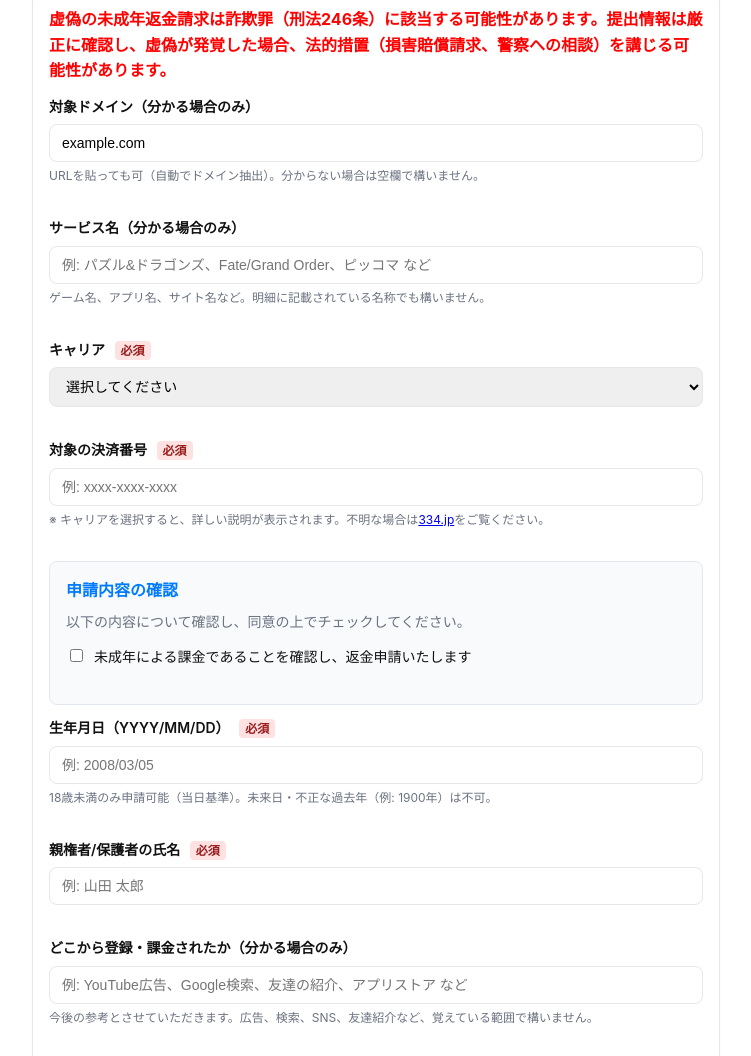
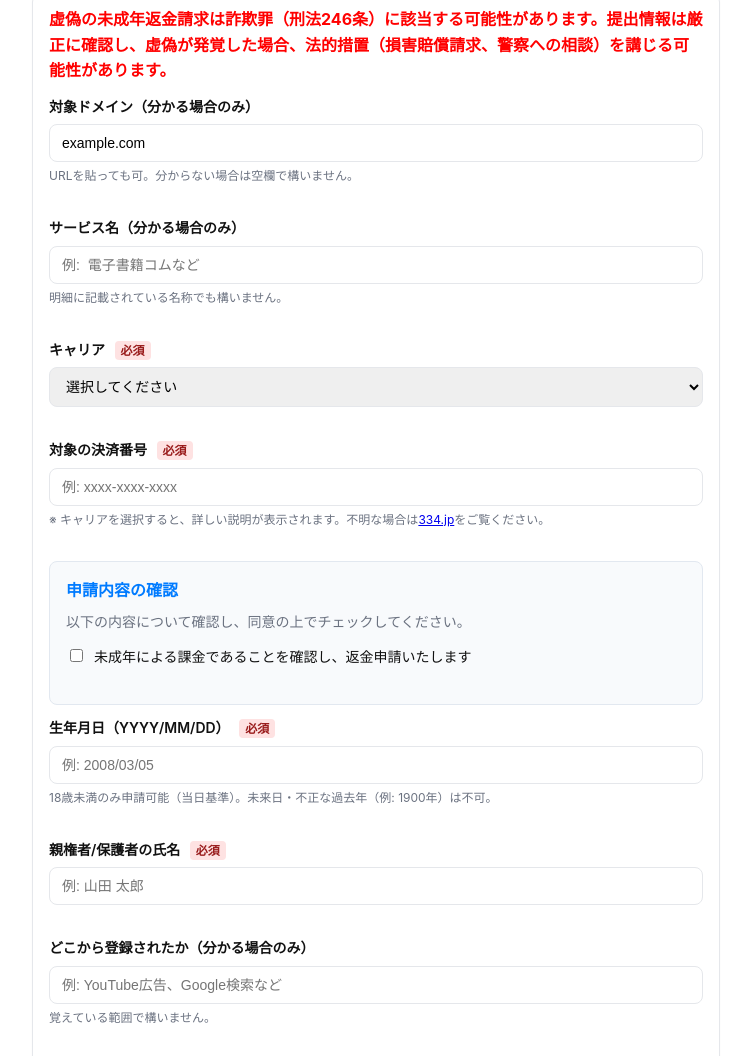
Before and after one commit to TS-KSato/sample, a plain HTML site: page index.html in a window 1280 px wide. Shown: the part 150-1206 px from the top of the page, without its empty margins (264-1015 px from the left). Drawn offline with Linux system fonts and the light colour scheme.

Commit message:
Add files via upload

```diff
--- a/index.html
+++ b/index.html
@@ -117,15 +117,15 @@
             value="example.com"
             maxlength="253"
           />
-          <small class="hint">URLを貼っても可（自動でドメイン抽出）。分からない場合は空欄で構いません。</small>
+          <small class="hint">URLを貼っても可。分からない場合は空欄で構いません。</small>
           <small class="error" id="err-targetDomain" aria-live="polite"></small>
         </label>
 
         <!-- サービス名（任意） -->
         <label class="field">
           <span>サービス名（分かる場合のみ）</span>
-          <input type="text" name="serviceName" id="serviceName" maxlength="100" placeholder="例: パズル&ドラゴンズ、Fate/Grand Order、ピッコマ など" />
-          <small class="hint">ゲーム名、アプリ名、サイト名など。明細に記載されている名称でも構いません。</small>
+          <input type="text" name="serviceName" id="serviceName" maxlength="100" placeholder="例:  電子書籍コムなど" />
+          <small class="hint">明細に記載されている名称でも構いません。</small>
           <small class="error" id="err-serviceName" aria-live="polite"></small>
         </label>
 
@@ -179,9 +179,9 @@
 
         <!-- どこから登録したか（任意・参考情報） -->
         <label class="field">
-          <span>どこから登録・課金されたか（分かる場合のみ）</span>
-          <input type="text" name="registrationSource" id="registrationSource" maxlength="200" placeholder="例: YouTube広告、Google検索、友達の紹介、アプリストア など" />
-          <small class="hint">今後の参考とさせていただきます。広告、検索、SNS、友達紹介など、覚えている範囲で構いません。</small>
+          <span>どこから登録されたか（分かる場合のみ）</span>
+          <input type="text" name="registrationSource" id="registrationSource" maxlength="200" placeholder="例: YouTube広告、Google検索など" />
+          <small class="hint">覚えている範囲で構いません。</small>
           <small class="error" id="err-registrationSource" aria-live="polite"></small>
         </label>
 
@@ -243,7 +243,7 @@
       <p class="privacy">
         収集目的：返金申請の処理および不正防止<br>
         収集情報：生年月日、親権者氏名・連絡先、対象ドメイン、キャリア、対象の決済番号、サービス名<br>
-        保管期間：申請処理後3ヶ月で削除<br>
+        保管期間：申請処理後一定期間後に削除<br>
         第三者提供：キャリア決済事業者に年齢確認のため提供する場合あり<br>
         お問い合わせ：support@refund.example.com
       </p>
```
